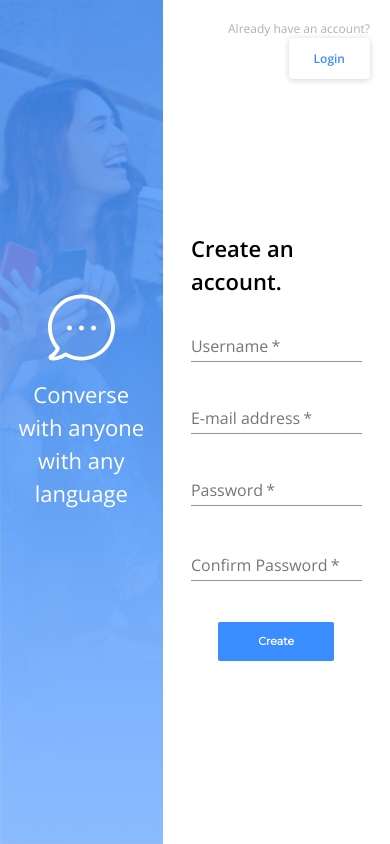
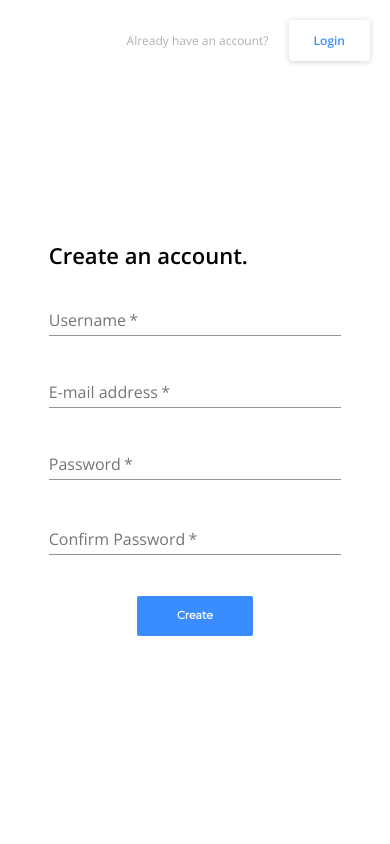
Before and after one commit to perpetual-pelican/messenger-4323, a React (Create React App) app in the folder client/: page / in a window 390 px wide. Built offline with nearby package versions, Linux system fonts and the light colour scheme; no server answers.

Commit message:
clean up sideBanner and hide on mobile

```diff
--- a/client/src/components/Auth/AuthTemplate.js
+++ b/client/src/components/Auth/AuthTemplate.js
@@ -1,5 +1,5 @@
 import React from "react";
-import { Grid, Box, Typography } from "@material-ui/core";
+import { Grid, Box, Typography, Hidden } from "@material-ui/core";
 import { makeStyles } from "@material-ui/core/styles";
 import signupPicture from "./signupPicture.png";
 import bubbleIcon from "./bubble.svg";
@@ -21,10 +21,14 @@ const useStyles = makeStyles((theme) => ({
     alignItems: "center"
   },
   bannerContent: {
-    margin: "0 10% 25% 10%",
+    margin: "0 10% 20% 10%",
+  },
+  icon: {
+    height: theme.spacing(10),
+    width: theme.spacing(10)
   },
   text: {
-    fontSize: 22,
+    fontSize: 42,
     marginTop: "10%"
   }
 }));
@@ -34,15 +38,17 @@ const AuthTemplate = (props) => {
 
   return (
     <Grid container className={classes.root}>
-      <Grid container item xs={5} className={classes.sideBanner}>
+      <Hidden xsDown >
+        <Grid container item sm={5} className={classes.sideBanner}>
           <Box className={classes.bannerContent}>
-          <img src={bubbleIcon} alt=""/>
+            <img src={bubbleIcon} alt="chat bubble icon" className={classes.icon}/>
             <Typography className={classes.text}>
               Converse with anyone with any language
             </Typography>
           </Box>
         </Grid>
-      <Grid container item xs={7} justifyContent="center">
+      </Hidden>
+      <Grid container item sm={7} justifyContent="center">
         {props.children}
       </Grid>
     </Grid>
```
Lines whose indentation alone changed are shown as unchanged.
